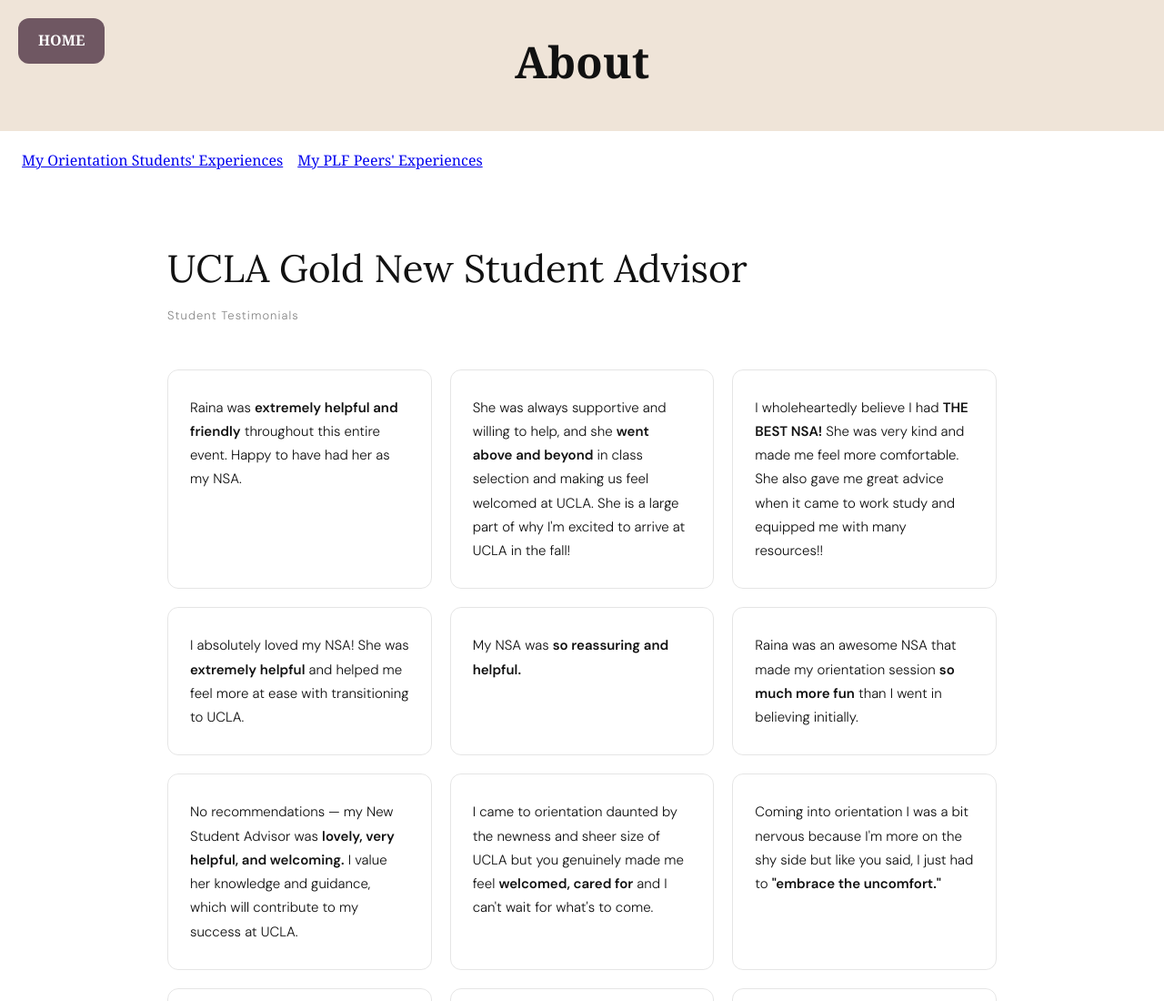
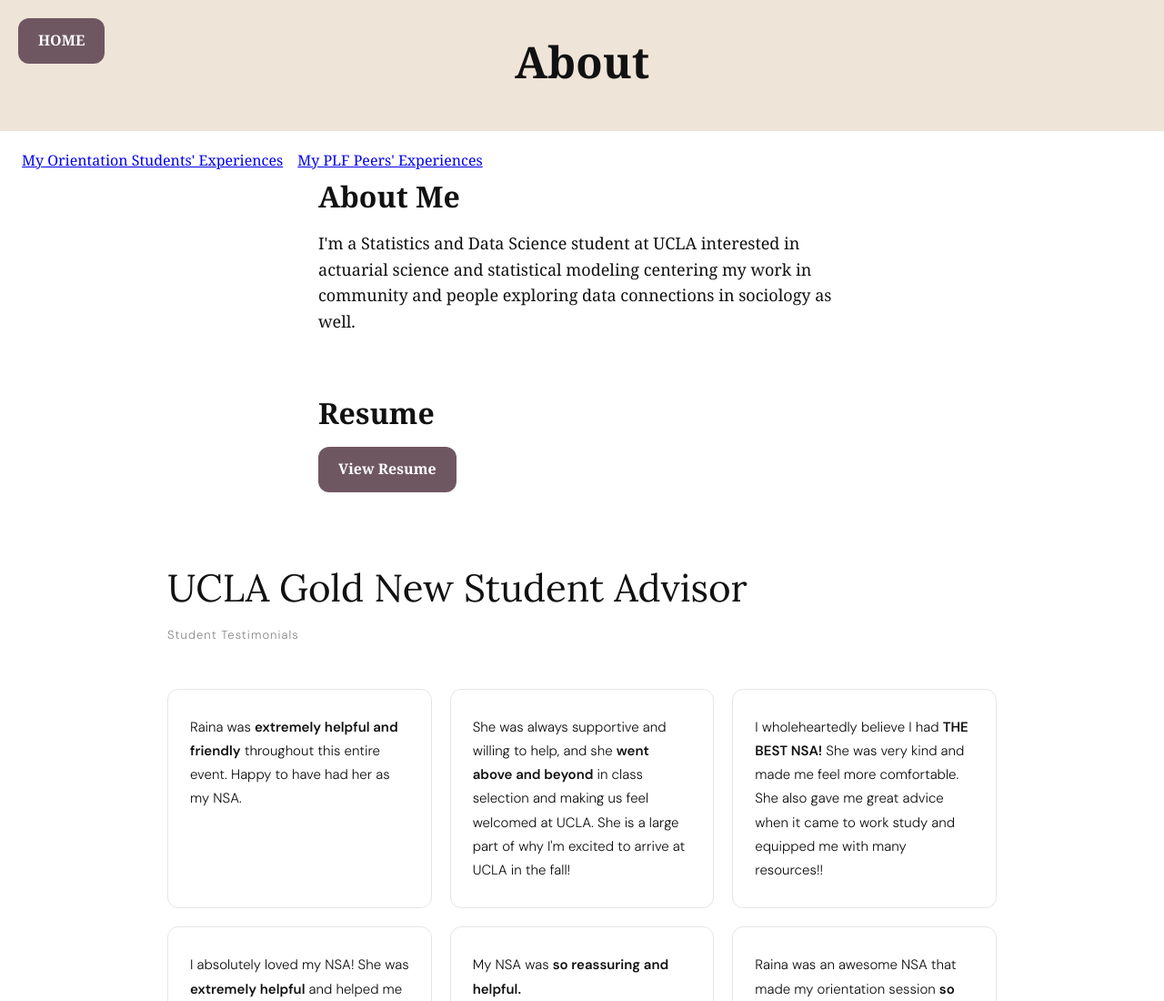
Before and after one commit to raina13-cell/my-website, a plain HTML site: page pages/about.html in a window 1280 px wide. Shown: the top 1100 px of the page at 91% size. Drawn offline with Linux system fonts and the light colour scheme.

Commit message:
updated about page with resume + added about me section

```diff
--- a/pages/about.html
+++ b/pages/about.html
@@ -82,6 +82,19 @@
         <a href="#testimonials">My Orientation Students' Experiences</a>
         <a href="#plf">My PLF Peers' Experiences</a>
       </div>
+      <div class = "content">
+        <h2>About Me</h2>
+      <p class="about-text">
+        I'm a Statistics and Data Science student at UCLA interested in actuarial science and statistical modeling centering my work in community and people exploring data connections in sociology as well.
+        </p>
+        <section class="resume-section">
+          <h2>Resume</h2>
+
+          <div class="resume-buttons">
+            <a href="../raina-marangattu-resume.pdf" class="btn" target="_blank">View Resume</a>
+          </div>
+        </section>
+        </div>
     <!-- TESTIMONIALS SECTION — paste into your website -->
 
 <section class="testimonials" id = "testimonials">
--- a/style.css
+++ b/style.css
@@ -170,7 +170,10 @@
     max-width: 750px;
   }
 
-
+  .about-text {
+    line-height: 1.6;
+    font-size: 18px;
+  }
 
   .quote-author {
     margin-top: 20px;
@@ -230,3 +233,7 @@
 .github-btn:hover {
   opacity: 0.85;
 }
+.content {
+  margin-left: 350px;
+  margin-right: 350px;
+}
```
Also changed, not shown: index.html (+4 -3 lines), pages/projects.html (+1 -1 lines), 1 other file.
